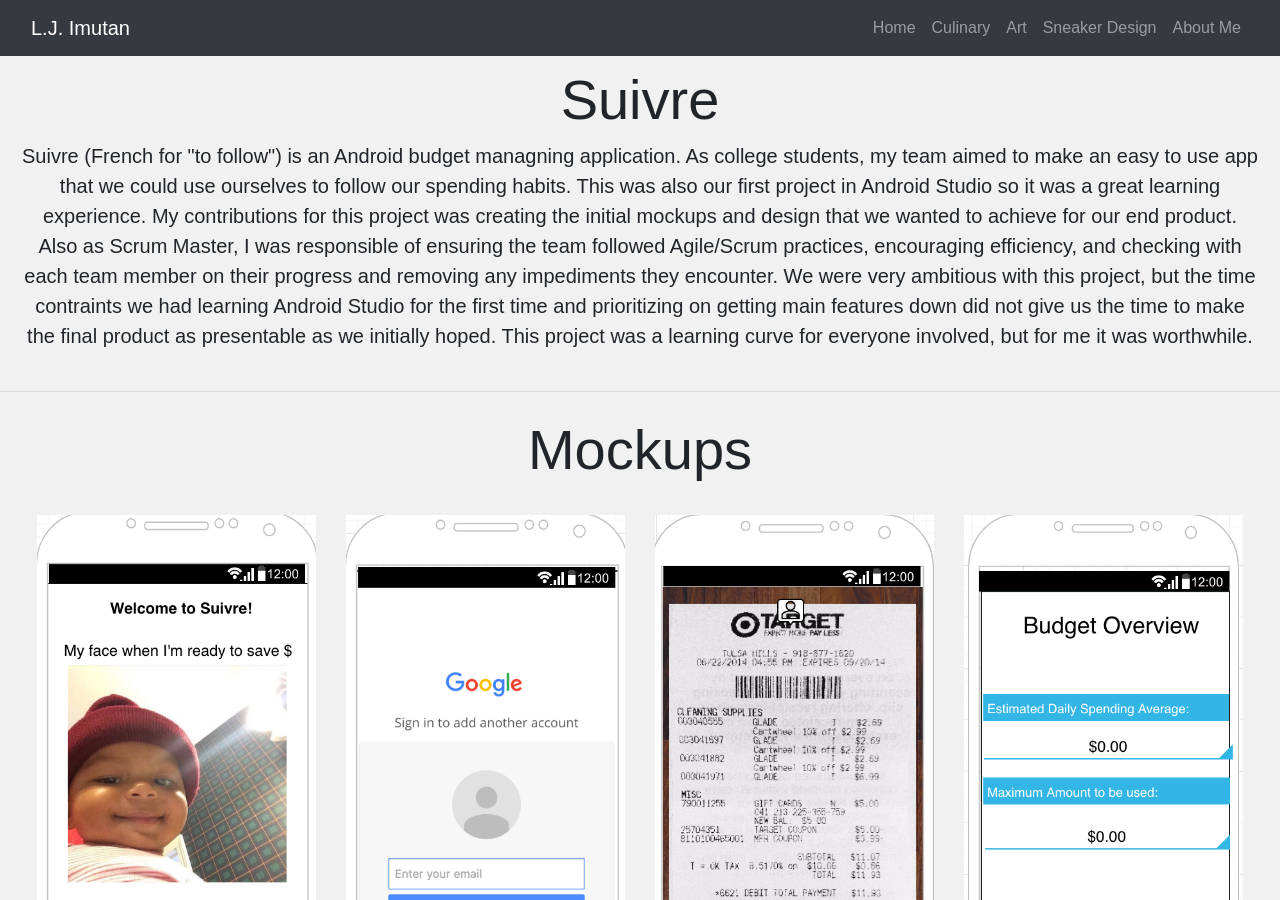
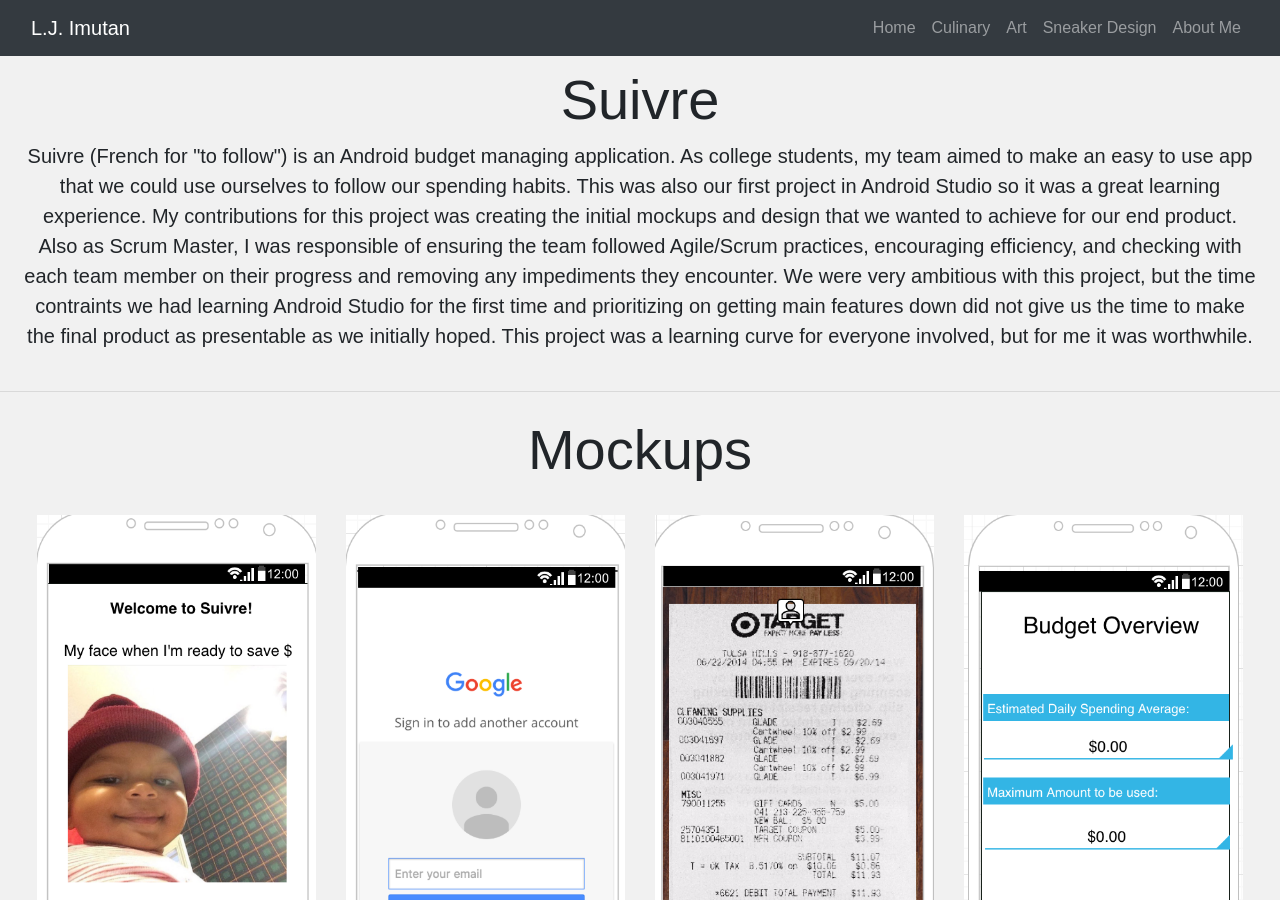
Before and after one commit to TheLJWay/TheLJWay.github.io, a Jekyll site: the page suivre.html, which Jekyll copies as it is, in a window 1280 px wide and 900 px high. Built offline with Jekyll 4.4.1, drawn with Linux system fonts in a browser that asks for light colours.

Commit message:
fixed typo on suivre

```diff
--- a/suivre.html
+++ b/suivre.html
@@ -59,7 +59,7 @@
             <h2 class="display-4">Suivre</h2>
     </div>
     <div class="col-12">
-      <p class="lead">Suivre (French for "to follow") is an Android budget managning application. As college students, my team aimed to make an easy to use app that we could use ourselves to follow our spending habits. This was also our first project in Android Studio so it was a great learning experience. My contributions for this project was creating the initial mockups and design that we wanted to achieve for our end product. Also as Scrum Master, I was responsible of ensuring the team followed Agile/Scrum practices, encouraging efficiency, and checking with each team member on their progress and removing any impediments they encounter. We were very ambitious with this project, but the time contraints we had learning Android Studio for the first time and prioritizing on getting main features down did not give us the time to make the final product as presentable as we initially hoped. This project was a learning curve for everyone involved, but for me it was worthwhile.</p>
+      <p class="lead">Suivre (French for "to follow") is an Android budget managing application. As college students, my team aimed to make an easy to use app that we could use ourselves to follow our spending habits. This was also our first project in Android Studio so it was a great learning experience. My contributions for this project was creating the initial mockups and design that we wanted to achieve for our end product. Also as Scrum Master, I was responsible of ensuring the team followed Agile/Scrum practices, encouraging efficiency, and checking with each team member on their progress and removing any impediments they encounter. We were very ambitious with this project, but the time contraints we had learning Android Studio for the first time and prioritizing on getting main features down did not give us the time to make the final product as presentable as we initially hoped. This project was a learning curve for everyone involved, but for me it was worthwhile.</p>
     </div>
     </div>
     </div>
```
